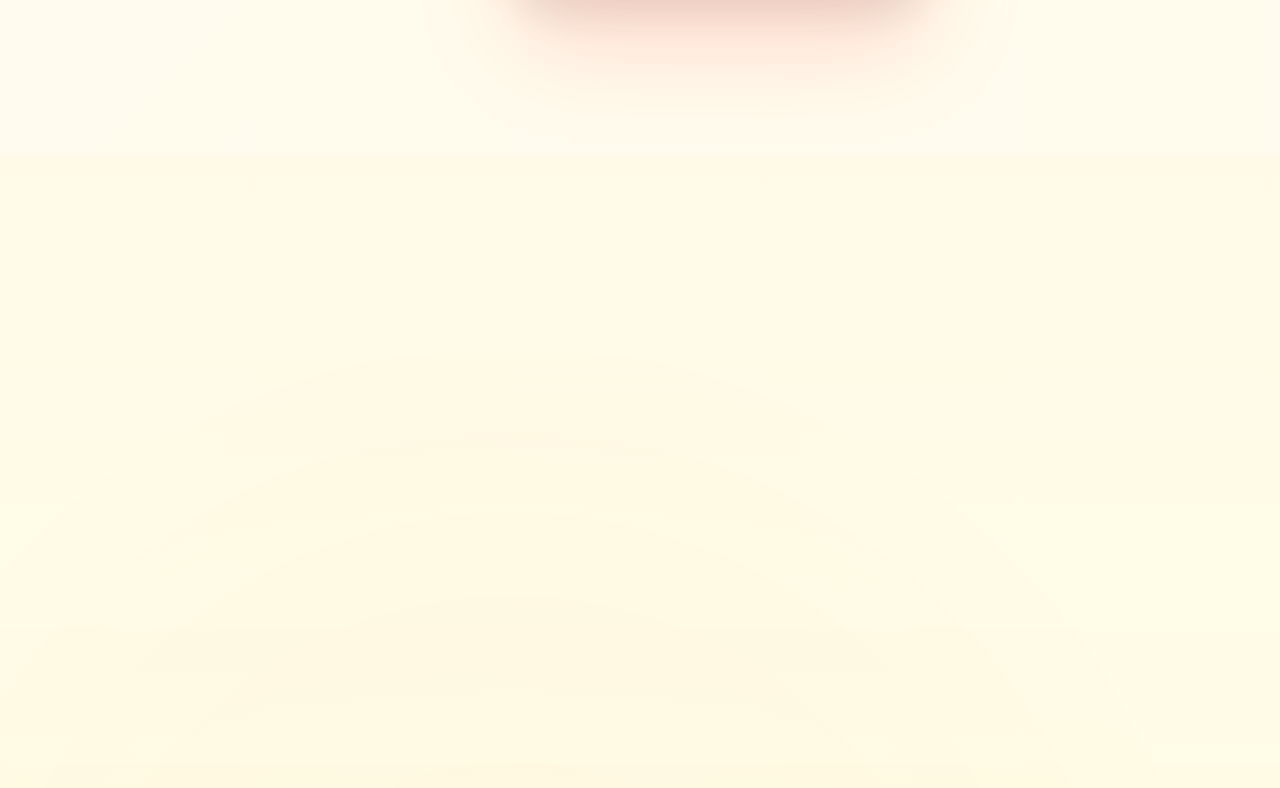
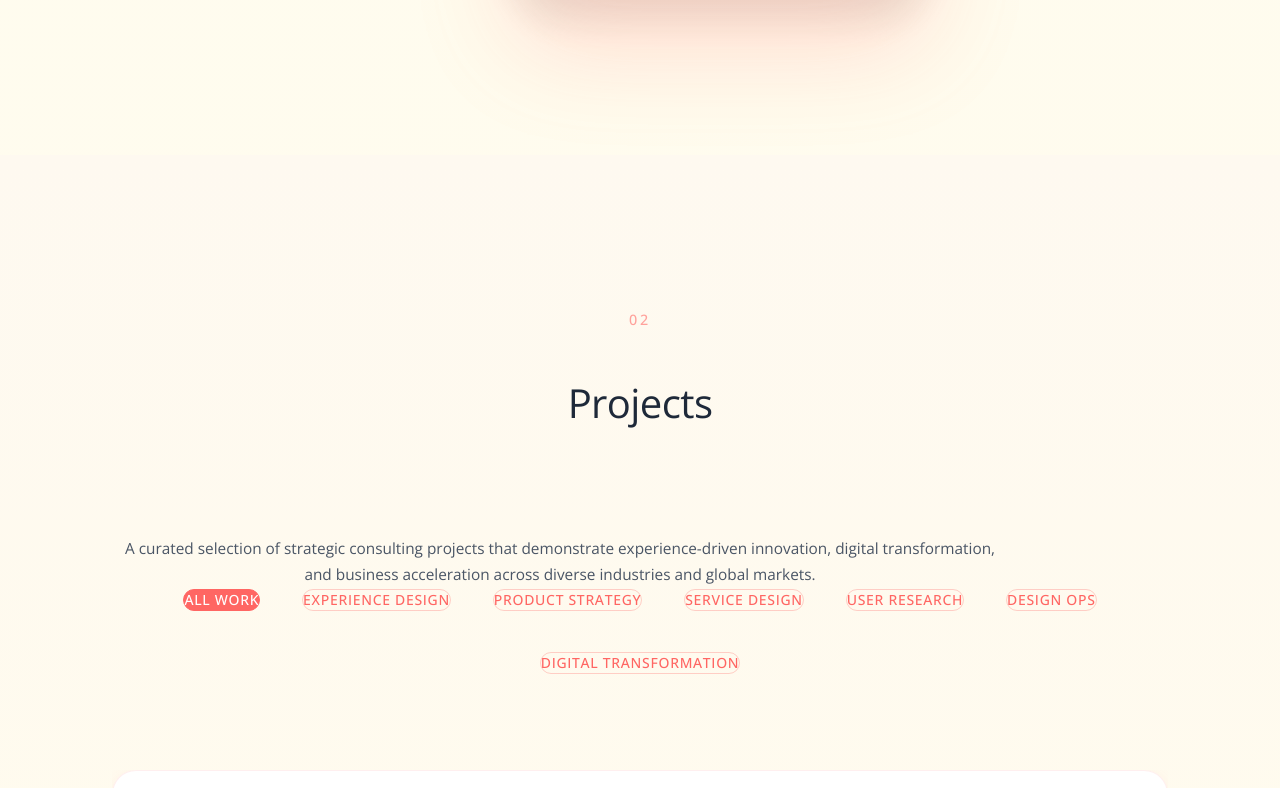
Before and after one commit to silvanarestrepo888/portfolio, a Next.js app: page / in a window 1280 px wide. Shown: the part 3110-3898 px from the top of the page. Built offline with nearby package versions, Linux system fonts and the light colour scheme.

Commit message:
more fixing

```diff
--- a/src/app/page.tsx
+++ b/src/app/page.tsx
@@ -550,27 +550,18 @@ export default function Home() {
         </div>
       </section>
 
-      {/* LUXURY PROJECTS SECTION - Dynamic Background & Golden Ratio Spacing */}
+      {/* PROJECTS SECTION - Foundation Design */}
       <section
         id="projects"
-        className="section-luxury parallax-container bg-dynamic-projects"
+        className="section-luxury"
         style={{
+          background: 'linear-gradient(180deg, var(--pannocotta-warm) 0%, var(--pannocotta-primary) 50%, var(--pannocotta-soft) 100%)',
           minHeight: '100vh',
           display: 'flex',
           flexDirection: 'column',
           justifyContent: 'center'
         }}
       >
-        {/* Advanced Background System */}
-        <div className="parallax-layer-1" />
-        <div className="parallax-layer-2" />
-        <VideoBackground
-          section="projects"
-          fallbackGradient="linear-gradient(180deg, var(--pannocotta-warm) 0%, var(--pannocotta-primary) 50%, var(--pannocotta-soft) 100%)"
-          intensity={0.9}
-        />
-        <InteractiveBackground section="projects" intensity={0.7} />
-
         <div className="container-foundation">
           <motion.div
             className="heading-desktop"
@@ -811,23 +802,18 @@ export default function Home() {
         </div>
       </section>
 
-      {/* LUXURY EXPERIENCE SECTION - Advanced Background & Mathematical Spacing */}
+      {/* EXPERIENCE SECTION - Foundation Design */}
       <section
         id="experience"
-        className="section-luxury parallax-container bg-dynamic-experience"
+        className="section-luxury"
         style={{
+          background: 'linear-gradient(225deg, var(--pannocotta-soft) 0%, var(--pannocotta-primary) 100%)',
           minHeight: '100vh',
           display: 'flex',
           flexDirection: 'column',
           justifyContent: 'center'
         }}
       >
-        {/* Sophisticated Background Layers */}
-        <div className="parallax-layer-1" />
-        <div className="parallax-layer-2" />
-        <div className="parallax-layer-3" />
-        <InteractiveBackground section="experience" intensity={0.6} />
-
         <div className="container-foundation">
           <motion.div
             className="heading-desktop"
@@ -1003,22 +989,14 @@ export default function Home() {
         </div>
       </section>
 
-      {/* LUXURY SERVICES SECTION - Interactive Background & Golden Ratio Excellence */}
+      {/* SERVICES SECTION - Foundation Design */}
       <section
         id="services"
-        className="section-luxury parallax-container bg-dynamic-services"
+        className="section-luxury"
+        style={{
+          background: 'linear-gradient(-45deg, var(--pannocotta-primary) 0%, var(--pannocotta-warm) 100%)'
+        }}
       >
-        {/* Elite Background System */}
-        <div className="parallax-layer-1" />
-        <div className="parallax-layer-2" />
-        <div className="parallax-layer-3" />
-        <VideoBackground
-          section="services"
-          fallbackGradient="linear-gradient(-45deg, var(--pannocotta-primary) 0%, var(--pannocotta-warm) 100%)"
-          intensity={0.8}
-        />
-        <InteractiveBackground section="services" intensity={1.0} />
-
         <div className="container-foundation">
           <motion.div
             className="heading-desktop"
```
